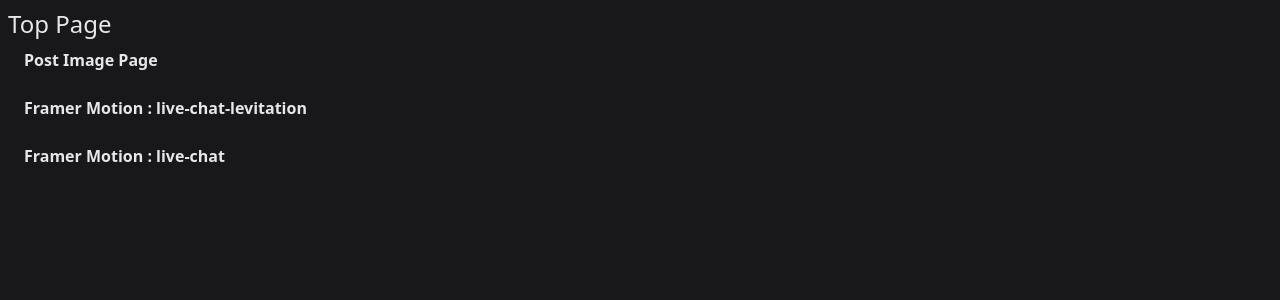
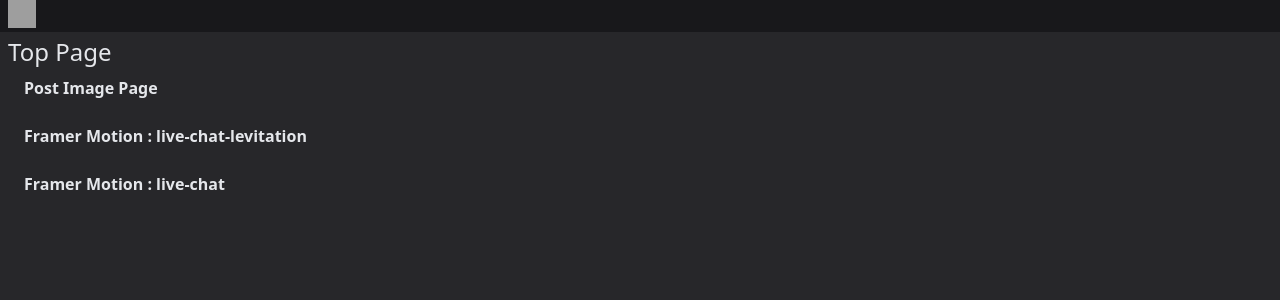
Before and after one commit to shari-sushi/sandbox, a React (Vite) app in the folder frontend/: page / in a window 1280 px wide. Shown: the top 300 px of the page. Built offline with nearby package versions, Linux system fonts and the light colour scheme; grey boxes are pictures that could not be loaded.

Commit message:
topへのリンクを持ったヘッダーを作成

```diff
--- a/frontend/src/pageParts/Layout.tsx
+++ b/frontend/src/pageParts/Layout.tsx
@@ -1,11 +1,20 @@
+import { Link } from "react-router-dom";
+
 interface LayoutProps {
   children: React.ReactNode;
 }
 
 export function Layout({ children }: LayoutProps) {
   return (
-    <div className="h-lvh w-lvw p-2 bg-zinc-900 text-white select-none">
-      {children}
+    <div className="h-lvh w-lvw bg-zinc-800 text-white select-none">
+      {/* header */}
+      <div className="h-8 bg-zinc-900">
+        <Link to="/" className="inline-block w-fit mx-2 bg-red-200 hover:brightness-70 rounded-2xl">
+          <img src="/shari.ico" alt="Shari Icon" className="h-7 w-7" />
+        </Link>
+      </div>
+      {/* body */}
+      <div className="px-2 pt-1">{children}</div>
     </div>
   );
 }
--- a/frontend/src/pages/TopPage/TopPage.tsx
+++ b/frontend/src/pages/TopPage/TopPage.tsx
@@ -1,4 +1,4 @@
-import { Link } from "react-router-dom";
+import { LinkWrapper } from "../../util/LinkWrapper";
 
 export default function TopPage() {
   return <Component />;
@@ -25,16 +25,3 @@
     </div>
   );
 };
-
-interface LinkProps {
-  to: string;
-  children: React.ReactNode;
-}
-
-const LinkWrapper = ({ to, children }: LinkProps) => {
-  return (
-    <Link to={to}>
-      <ul className="hover:bg-blue-700 hover:text-white font-bold py-2 px-4 rounded">{children}</ul>
-    </Link>
-  );
-};
--- /dev/null
+++ b/frontend/src/util/LinkWrapper.tsx
@@ -0,0 +1,14 @@
+import { Link } from "react-router-dom";
+
+interface LinkProps {
+  to: string;
+  children: React.ReactNode;
+}
+
+export const LinkWrapper = ({ to, children }: LinkProps) => {
+  return (
+    <Link to={to}>
+      <ul className="hover:bg-blue-700 hover:text-white font-bold py-2 px-4 rounded">{children}</ul>
+    </Link>
+  );
+};
```
